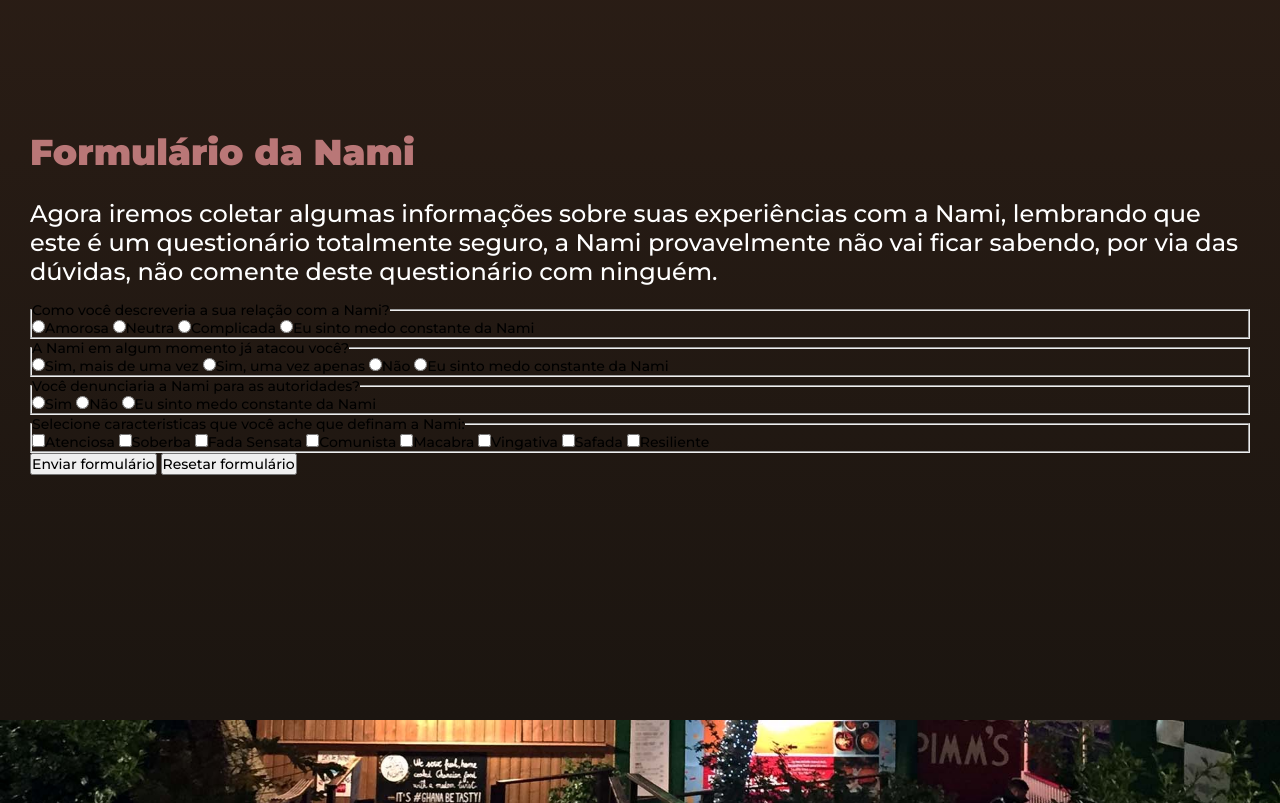
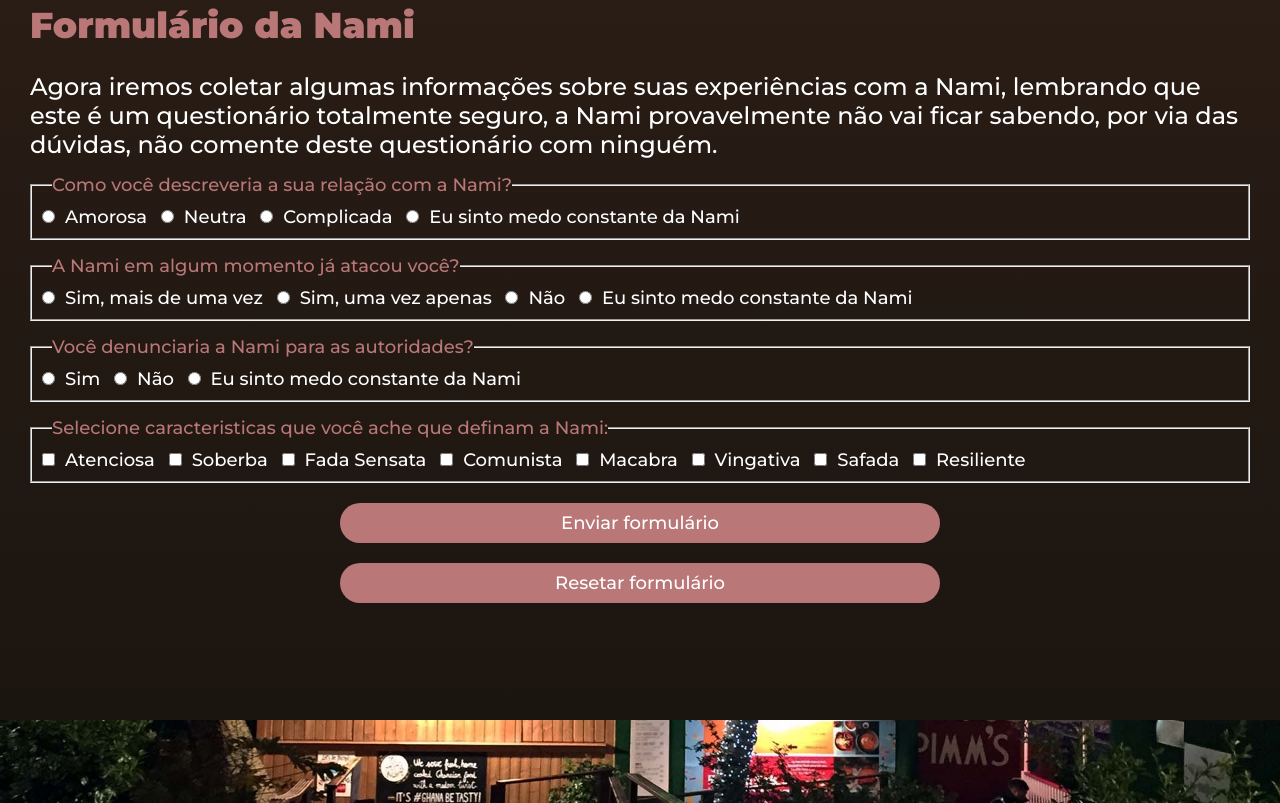
Before and after one commit to dennerrubio/projeto-gato, a plain HTML site: page projetos/questionario-05-03-23/index.html in a window 1280 px wide. Shown: the part 3400-4203 px from the top of the page. Drawn offline with Linux system fonts and the light colour scheme.

Commit message:
quest v3 questionario att

```diff
--- a/projetos/questionario-05-03-23/css/mediaq.css
+++ b/projetos/questionario-05-03-23/css/mediaq.css
@@ -1,6 +1,10 @@
 @charset "UTF-8";
 
 @media screen and (max-width: 600px) {
+  * {
+    transition: 0.3s;
+  }
+
   #menu {
     display: block;
   }
@@ -51,6 +55,17 @@
     background-image: linear-gradient(var(--marrom), var(--marrom));
   }
 
+  #final p {
+    font-size: 18px;
+  }
+
+  legend,
+  label,
+  input[type="submit"],
+  input[type="reset"] {
+    font-size: 14px;
+  }
+
   footer p {
     font-size: 12px;
     text-align: center;
--- a/projetos/questionario-05-03-23/css/style.css
+++ b/projetos/questionario-05-03-23/css/style.css
@@ -11,6 +11,8 @@
 
 :root {
   --marrom: #1b1510;
+  --rosa: rgb(185, 119, 119);
+  --rosa2: rgb(236, 216, 216);
 }
 
 /* MENU INICIAL */
@@ -145,14 +147,14 @@ h3 {
   font-size: 36px;
   font-weight: 900;
   margin: 25px 0px;
-  color: rgb(185, 119, 119);
+  color: var(--rosa);
 }
 
 #setor1 {
   width: 90%;
 }
 
-#setor2 li {
+#setor2 li, #setor2 p {
   color: white;
 }
 
@@ -192,3 +194,47 @@ footer p {
   text-align: center;
   color: white;
 }
+
+fieldset {
+  padding: 10px;
+  margin: 15px 0px;
+}
+
+legend,
+label {
+  font-size: 18px;
+  margin: 0px 10px;
+}
+
+legend {
+  color: var(--rosa);
+}
+
+label {
+  color: white;
+}
+
+input[type="submit"],
+input[type="reset"] {
+  display: block;
+  margin: auto;
+  width: 70%;
+  max-width: 600px;
+  height: 40px;
+  margin-top: 20px;
+  border-radius: 25px;
+  border: none;
+  background-color: var(--rosa);
+  color: white;
+  font-weight: 500;
+  font-size: 18px;
+}
+
+input[type="submit"]:hover,
+input[type="reset"]:hover {
+  background-image: linear-gradient(white, var(--rosa2));
+  color: var(--rosa);
+  border: 1px solid var(--rosa);
+  box-shadow: 0px 0px 10px var(--rosa);
+  transition: background-image 0.3s, box-shadow 0.3s;
+}
--- a/projetos/questionario-05-03-23/index.html
+++ b/projetos/questionario-05-03-23/index.html
@@ -6,6 +6,7 @@
     <meta name="viewport" content="width=device-width, initial-scale=1.0" />
     <link rel="stylesheet" href="css/style.css" />
     <link rel="stylesheet" href="css/mediaq.css" />
+    <script src="script.js"></script>
     <title>Questionário Nami - 05-03-23</title>
   </head>
   <body>
@@ -71,6 +72,10 @@
             </li>
             <li>Do César</li>
           </ul>
+          <h3>Incertezas</h3>
+          <p>
+            A verdade é que ninguém sabe se a Nami gosta do César, a relação deles é estranha, ela o morde e ele parece temer ela, porém sempre estão juntos.
+          </p>
         </div>
       </section>
       <!-- BLOCO 3 -->
@@ -104,42 +109,128 @@
       <section id="form" class="fundosecundario">
         <form id="final">
           <h3>Formulário da Nami</h3>
-          <p> Agora iremos coletar algumas informações sobre suas experiências com a Nami, lembrando que este é um questionário totalmente seguro,
-              a Nami provavelmente não vai ficar sabendo, por via das dúvidas, não comente deste questionário com ninguém.
+          <p>
+            Agora iremos coletar algumas informações sobre suas experiências com
+            a Nami, lembrando que este é um questionário totalmente seguro, a
+            Nami provavelmente não vai ficar sabendo, por via das dúvidas, não
+            comente deste questionário com ninguém.
           </p>
           <fieldset>
             <legend>Como você descreveria a sua relação com a Nami?</legend>
-               <input type="radio" id="amorosa" name="relacao" value="amorosa"><label for="amorosa">Amorosa</label>
-               <input type="radio" id="neutra" name="relacao" value="neutra"><label for="neutra">Neutra</label>
-               <input type="radio" id="complicada" name="relacao" value="complicada"><label for="complicada">Complicada</label>
-               <input type="radio" id="medo" name="relacao" value="medo"><label for="medo">Eu sinto medo constante da Nami</label>
+            <input
+              type="radio"
+              id="amorosa"
+              name="relacao"
+              value="amorosa"
+            /><label for="amorosa">Amorosa</label>
+            <input
+              type="radio"
+              id="neutra"
+              name="relacao"
+              value="neutra"
+            /><label for="neutra">Neutra</label>
+            <input
+              type="radio"
+              id="complicada"
+              name="relacao"
+              value="complicada"
+            /><label for="complicada">Complicada</label>
+            <input type="radio" id="medo" name="relacao" value="medo" /><label
+              for="medo"
+              >Eu sinto medo constante da Nami</label
+            >
           </fieldset>
           <fieldset>
             <legend>A Nami em algum momento já atacou você?</legend>
-             <input type="radio" id="sim1" name="ataque" value="sim1"><label for="sim1">Sim, mais de uma vez</label>
-             <input type="radio" id="sim2" name="ataque" value="sim2"><label for="sim2">Sim, uma vez apenas</label>
-             <input type="radio" id="nao" name="ataque" value="nao"><label for="nao">Não</label>
-              <input type="radio" id="medo2" name="ataque" value="medo2"><label for="medo2">Eu sinto medo constante da Nami</label>
+            <input type="radio" id="sim1" name="ataque" value="sim1" /><label
+              for="sim1"
+              >Sim, mais de uma vez</label
+            >
+            <input type="radio" id="sim2" name="ataque" value="sim2" /><label
+              for="sim2"
+              >Sim, uma vez apenas</label
+            >
+            <input type="radio" id="nao" name="ataque" value="nao" /><label
+              for="nao"
+              >Não</label
+            >
+            <input type="radio" id="medo2" name="ataque" value="medo2" /><label
+              for="medo2"
+              >Eu sinto medo constante da Nami</label
+            >
           </fieldset>
           <fieldset>
             <legend>Você denunciaria a Nami para as autoridades?</legend>
-             <input type="radio" id="sim3" name="denuncia" value="sim3"><label for="sim3">Sim</label>
-             <input type="radio" id="nao2" name="denuncia" value="nao2"><label for="nao2">Não</label>
-             <input type="radio" id="medo3" name="denuncia" value="medo3"><label for="medo3">Eu sinto medo constante da Nami</label>
+            <input type="radio" id="sim3" name="denuncia" value="sim3" /><label
+              for="sim3"
+              >Sim</label
+            >
+            <input type="radio" id="nao2" name="denuncia" value="nao2" /><label
+              for="nao2"
+              >Não</label
+            >
+            <input
+              type="radio"
+              id="medo3"
+              name="denuncia"
+              value="medo3"
+            /><label for="medo3">Eu sinto medo constante da Nami</label>
           </fieldset>
           <fieldset>
-             <legend>Selecione caracteristicas que você ache que definam a Nami:</legend>
-             <input type="checkbox" name="caixinhas" id="atenciosa" value="atenciosa"><label for="atenciosa">Atenciosa</label>
-             <input type="checkbox" name="caixinhas" id="soberba" value="soberba"><label for="soberba">Soberba</label>
-             <input type="checkbox" name="caixinhas" id="fada" value="fada"><label for="fada">Fada Sensata</label>
-             <input type="checkbox" name="caixinhas" id="comunista" value="comunista"><label for="comunista">Comunista</label>
-             <input type="checkbox" name="caixinhas" id="macabra" value="macabra"><label for="macabra">Macabra</label>
-             <input type="checkbox" name="caixinhas" id="vingativa" value="vingativa"><label for="vingativa">Vingativa</label>
-             <input type="checkbox" name="caixinhas" id="safada" value="safada"><label for="safada">Safada</label>
-             <input type="checkbox" name="caixinhas" id="resiliente" value="resiliente"><label for="resiliente">Resiliente</label>
+            <legend>
+              Selecione caracteristicas que você ache que definam a Nami:
+            </legend>
+            <input
+              type="checkbox"
+              name="caixinhas"
+              id="atenciosa"
+              value="atenciosa"
+            /><label for="atenciosa">Atenciosa</label>
+            <input
+              type="checkbox"
+              name="caixinhas"
+              id="soberba"
+              value="soberba"
+            /><label for="soberba">Soberba</label>
+            <input
+              type="checkbox"
+              name="caixinhas"
+              id="fada"
+              value="fada"
+            /><label for="fada">Fada Sensata</label>
+            <input
+              type="checkbox"
+              name="caixinhas"
+              id="comunista"
+              value="comunista"
+            /><label for="comunista">Comunista</label>
+            <input
+              type="checkbox"
+              name="caixinhas"
+              id="macabra"
+              value="macabra"
+            /><label for="macabra">Macabra</label>
+            <input
+              type="checkbox"
+              name="caixinhas"
+              id="vingativa"
+              value="vingativa"
+            /><label for="vingativa">Vingativa</label>
+            <input
+              type="checkbox"
+              name="caixinhas"
+              id="safada"
+              value="safada"
+            /><label for="safada">Safada</label>
+            <input
+              type="checkbox"
+              name="caixinhas"
+              id="resiliente"
+              value="resiliente"
+            /><label for="resiliente">Resiliente</label>
           </fieldset>
-          <input type="submit" value="Enviar formulário">
-          <input type="reset" value="Resetar formulário">
+          <input type="submit" value="Enviar formulário"/>
+          <input type="reset" value="Resetar formulário" />
         </form>
       </section>
     </main>
```
Lines whose indentation alone changed are shown as unchanged.
